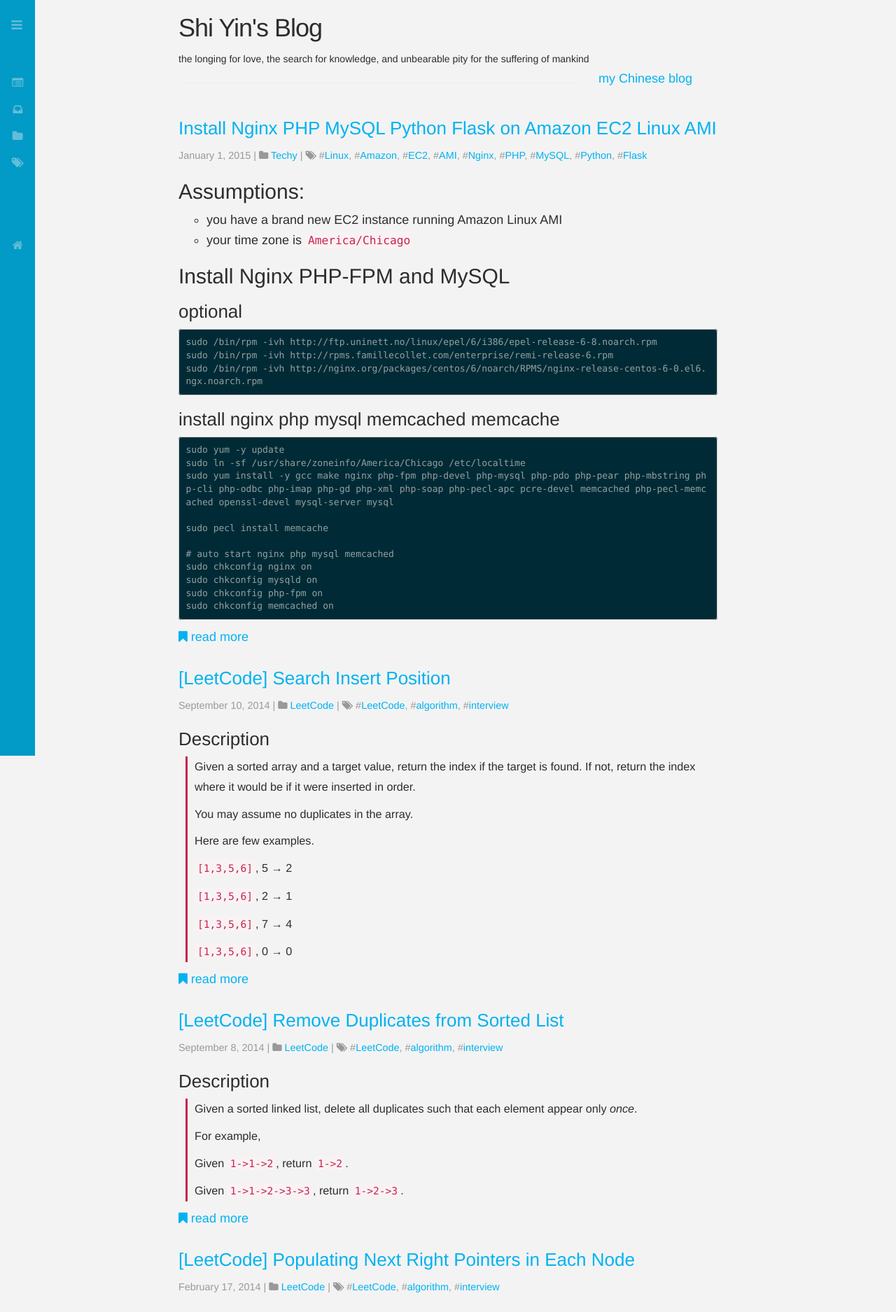
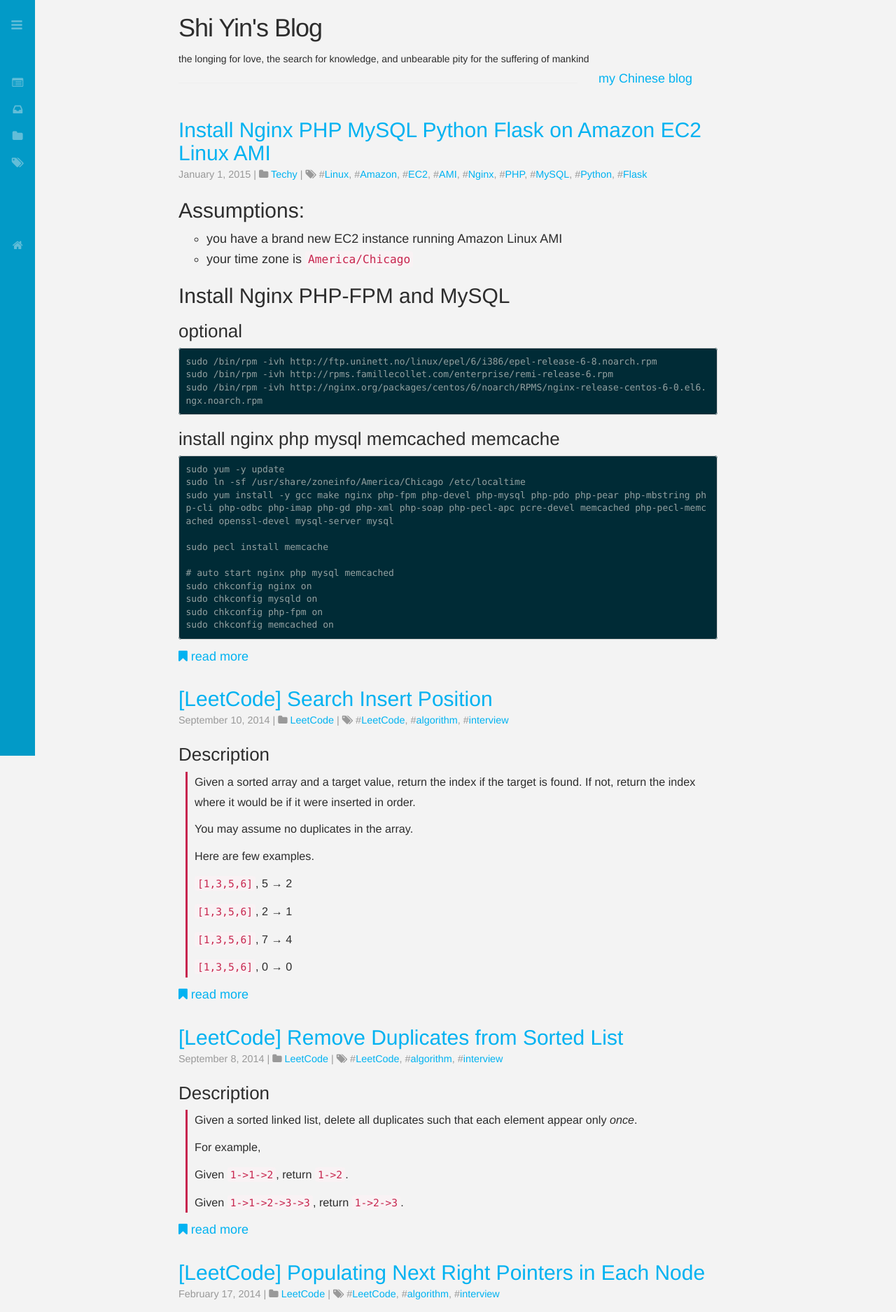
Before and after one commit to joysword/joysword.github.io, a Jekyll site: the page built from index.html, in a window 1280 px wide. Shown: the top 1875 px of the page at 70% size. Built offline with Jekyll 4.4.1, drawn with Linux system fonts in a browser that asks for light colours; nearby versions of some CDN libraries; Markdown is read by kramdown in place of the engine named in the settings; formulas are drawn with MathJax 3; the list of posts is cut into pages by our own code.

```diff
--- a/archive/index.html
+++ b/archive/index.html
@@ -14,7 +14,7 @@ title: "Archive"
       			{% if forloop.index != 1 %}</ul>{% endif %}
       			<h2>{{ post.date | date: '%b %Y' }}</h2><ul>
     		{% endif %}
-  			<li>{{ post.date | date: "%d" }}&nbsp;&raquo;&nbsp;<a href="{{ post.url }}">{{ post.title }}</a></li><br>
+  			<li>{{ post.date | date: "%d" }}&nbsp;&raquo;&nbsp;<a href="{{ post.url }}">{{ post.title }}</a></li>
 {% endfor %}
   	</div>
 </section>
--- a/categories/index.html
+++ b/categories/index.html
@@ -19,7 +19,7 @@ title: "Categories"
 	  <h2 id="{{ this_word | cgi_escape }}">{{ this_word }}</h2>
 	  <ul>
 	    {% for post in site.categories[this_word] %}
-	      <li>{{ post.date | date: "%b %d %Y" }}&nbsp;&raquo;&nbsp;<a href="{{ post.url }}">{{ post.title }}</a></li><br>
+	      <li>{{ post.date | date: "%b %d %Y" }}&nbsp;&raquo;&nbsp;<a href="{{ post.url }}">{{ post.title }}</a></li>
 	    {% endfor %}
 	  </ul>
 	  {% endunless %}{% endfor %}
--- a/index.html
+++ b/index.html
@@ -8,9 +8,9 @@ title: "Blog"
         {% for page in paginator.posts %}
         <article>
             <div class="post-list-title">
-                <h3>
+                <h2>
                     <a href="{{ page.url }}">{{ page.title }}</a>
-                </h3>
+                </h2>
 
                 {% include byline.html %}
             </div>
--- a/tags/index.html
+++ b/tags/index.html
@@ -19,7 +19,7 @@ title: "Tags"
 	  <h2 id="{{ this_word | cgi_escape }}">{{ this_word }}</h2>
 	  <ul>
 	    {% for post in site.tags[this_word] %}
-	      <li>{{ post.date | date: "%b %d %Y" }}&nbsp;&raquo;&nbsp;<a href="{{ post.url }}">{{ post.title }}</a></li><br>
+	      <li>{{ post.date | date: "%b %d %Y" }}&nbsp;&raquo;&nbsp;<a href="{{ post.url }}">{{ post.title }}</a></li>
 	    {% endfor %}
 	  </ul>
 	  {% endunless %}{% endfor %}
```
